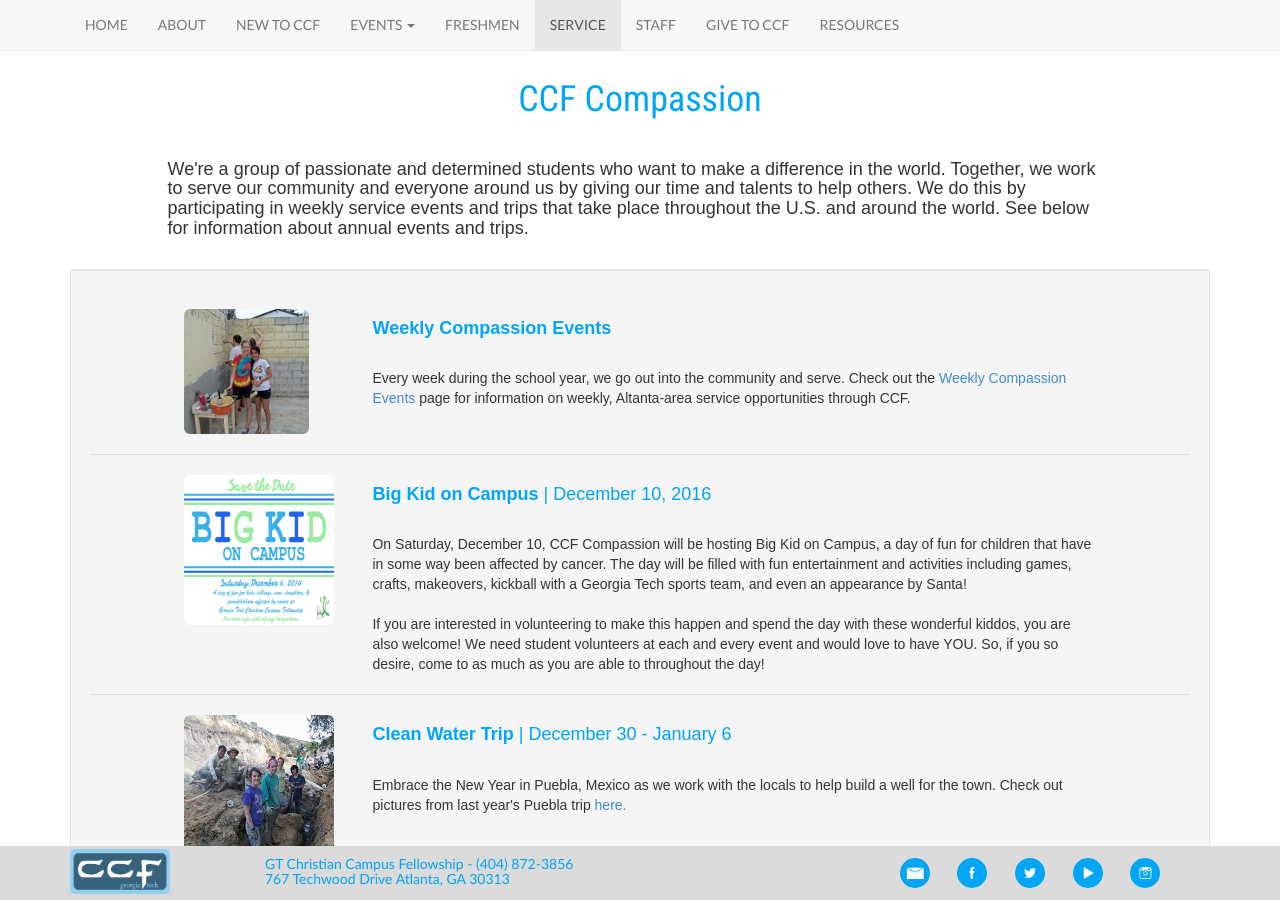
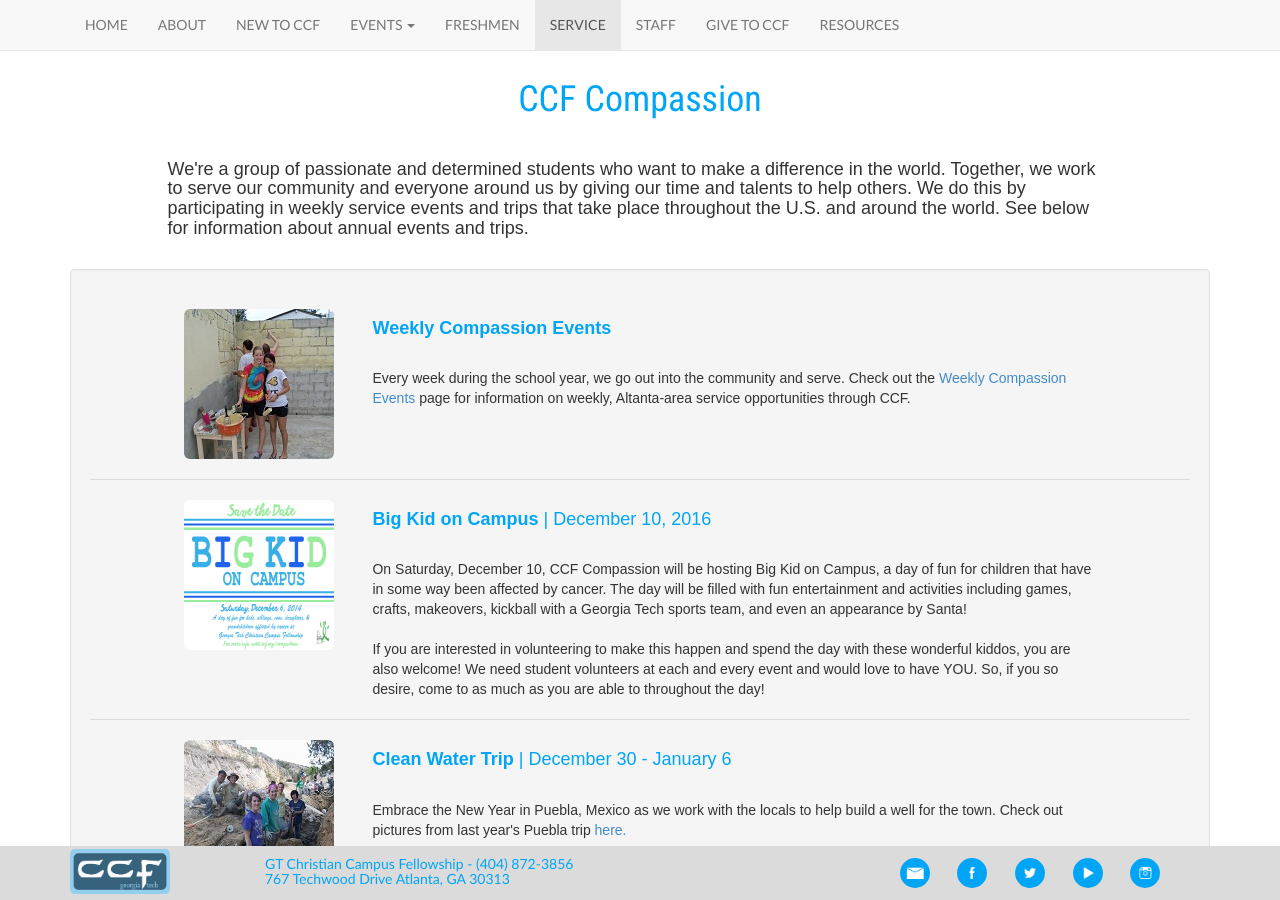
Before and after one commit to gtccf/gtccf.github.io, a Jekyll site: the page built from compassion/index.html, in a window 1280 px wide and 900 px high. Built offline with Jekyll 4.4.1, drawn with Linux system fonts in a browser that asks for light colours; nearby versions of some CDN libraries.

Commit message:
Changed picture size

```diff
--- a/compassion/index.html
+++ b/compassion/index.html
@@ -17,7 +17,7 @@ layout: default
     <div class="well">
         <div class="row">
           <div class="col-md-1"></div>
-          <div class="col-md-2"><br><a target="_blank" href="{{ site.baseurl }}/events/compassion/"><img src="{{ site.baseurl }}/photos/compassion/ecuador.jpg" class="img-rounded" height="125" width="125"></a></div>
+          <div class="col-md-2"><br><a target="_blank" href="{{ site.baseurl }}/events/compassion/"><img src="{{ site.baseurl }}/photos/compassion/ecuador.jpg" class="img-rounded" height="150" width="150"></a></div>
           <div class="col-md-8"><div class="blue"><strong><h4><br />Weekly Compassion Events</strong></h4></div>
             <br>Every week during the school year, we go out into the community and serve. Check out the <a href="{{ site.baseurl }}/events/compassion/">Weekly Compassion Events</a> page for information on weekly, Altanta-area service opportunities through CCF.
           </div>
```
